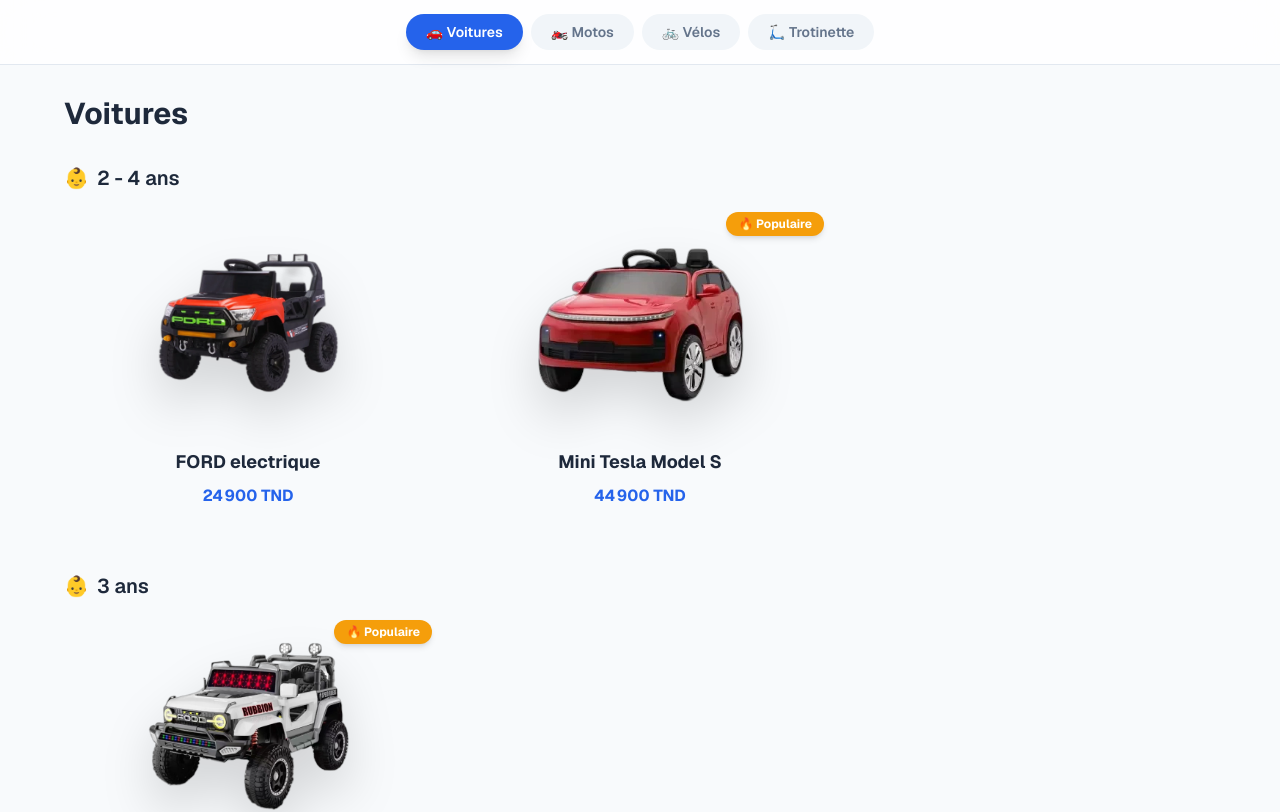
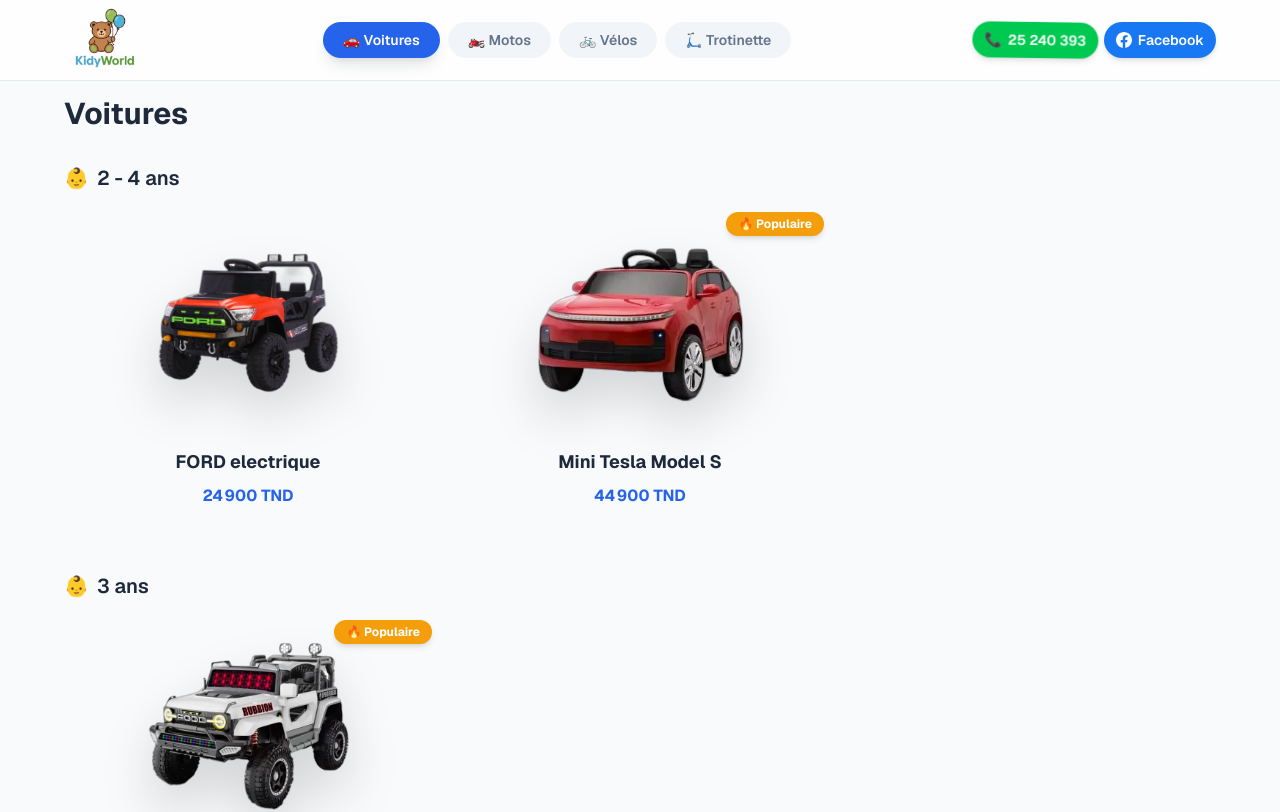
Before and after one commit to Rrba3/catalogue, a Next.js app: page / in a window 1280 px wide. Shown: the top 812 px of the page. Built offline with nearby package versions, Linux system fonts and the light colour scheme.

Commit message:
add changes

```diff
--- a/app/components/Header.tsx
+++ b/app/components/Header.tsx
@@ -17,7 +17,9 @@
 export default function Header({ activeTab, onTabChange }: HeaderProps) {
   return (
     <header className="fixed top-0 left-0 right-0 z-50 bg-white/80 backdrop-blur-xl border-b border-border py-3 sm:py-0">
-      <div className="max-w-[1200px] mx-auto px-2 sm:px-6 min-h-[4rem] flex items-center justify-center">
+      <div className="max-w-[1200px] mx-auto px-2 sm:px-6 min-h-[4rem] flex items-center justify-between">
+        {/* TODO: replace /logo.png with your actual logo file */}
+        <img src="/logo.png" alt="Logo" className="h-20 w-auto object-contain" />
         <nav className="flex flex-col sm:flex-row items-center justify-center gap-2 sm:gap-2 w-full">
           {/* First 3 tabs in a row */}
           <div className="flex justify-center gap-2 w-full sm:w-auto">
@@ -54,6 +56,25 @@
             ))}
           </div>
         </nav>
+
+        {/* Contact buttons — TODO: replace with real phone number and Facebook URL */}
+        <div className="flex items-center gap-2 shrink-0">
+          <a
+            href="tel:+213XXXXXXXXX"
+            className="phone-vibrate flex items-center gap-1.5 bg-green-500 hover:bg-green-600 text-white text-xs sm:text-sm font-semibold px-3 py-2 rounded-full transition-colors duration-200 shadow-md whitespace-nowrap"
+          >
+            📞 <span className="hidden sm:inline">25 240 393</span>
+          </a>
+          <a
+            href="https://www.facebook.com/profile.php?id=61577258503254"
+            target="_blank"
+            rel="noopener noreferrer"
+            className="flex items-center gap-1.5 bg-[#1877F2] hover:bg-[#1565d8] text-white text-xs sm:text-sm font-semibold px-3 py-2 rounded-full transition-colors duration-200 shadow-md whitespace-nowrap"
+          >
+            <svg className="w-4 h-4 fill-white shrink-0" viewBox="0 0 24 24"><path d="M24 12.073C24 5.405 18.627 0 12 0S0 5.405 0 12.073C0 18.1 4.388 23.094 10.125 24v-8.437H7.078v-3.49h3.047V9.41c0-3.025 1.792-4.697 4.533-4.697 1.312 0 2.686.236 2.686.236v2.97h-1.513c-1.491 0-1.956.93-1.956 1.874v2.25h3.328l-.532 3.49h-2.796V24C19.612 23.094 24 18.1 24 12.073z"/></svg>
+            <span className="hidden sm:inline">Facebook</span>
+          </a>
+        </div>
       </div>
     </header>
   );
--- a/app/globals.css
+++ b/app/globals.css
@@ -54,6 +54,23 @@
   }
 }
 
+@keyframes vibrate {
+  0%, 100% { transform: translateX(0); }
+  10% { transform: translateX(-3px) rotate(-1deg); }
+  20% { transform: translateX(3px) rotate(1deg); }
+  30% { transform: translateX(-3px) rotate(-1deg); }
+  40% { transform: translateX(3px) rotate(1deg); }
+  50% { transform: translateX(-2px); }
+  60% { transform: translateX(2px); }
+  70% { transform: translateX(-1px); }
+  80% { transform: translateX(1px); }
+  90% { transform: translateX(0); }
+}
+
+.phone-vibrate {
+  animation: vibrate 1.8s ease-in-out infinite;
+}
+
 /* Hide scrollbar for horizontal tab scroll */
 .hide-scrollbar::-webkit-scrollbar {
   display: none;
```
Also changed, not shown: public/logo.png (added).
